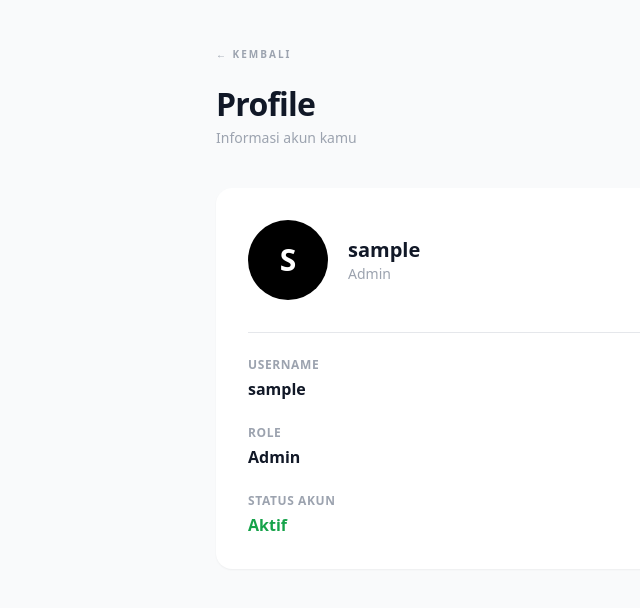
After one commit to nadiamega/tiket-grup-projek, a PHP site: page /profile.php in a window 1280 px wide. The commit adds this page. Shown: the top 608 px of the page, without its empty margins (0-640 px from the left). Run offline with PHP 8.4, Linux system fonts and the light colour scheme; the visitor is signed in with stand-in values (Sample User, id 1); tables that the repository leaves empty or names only in its code hold one stand-in row (values such as "Sample post"); some libraries are stand-ins or nearby versions.

Commit message:
penambahan profile

```diff
--- /dev/null
+++ b/profile.php
@@ -0,0 +1,136 @@
+<?php
+session_start();
+include 'koneksi.php';
+
+if (!isset($_SESSION['user_id'])) {
+    header("Location: login.php");
+    exit;
+}
+
+$user_id = $_SESSION['user_id'];
+
+$query = mysqli_query($conn, "SELECT * FROM users WHERE id='$user_id'");
+$data = mysqli_fetch_assoc($query);
+
+if (!$data) {
+    echo "Data user tidak ditemukan.";
+    exit;
+}
+
+$username = $data['username'];
+$role = $data['role'];
+?>
+
+<!DOCTYPE html>
+<html lang="id">
+
+<head>
+    <meta charset="UTF-8">
+    <meta name="viewport" content="width=device-width, initial-scale=1.0">
+
+    <title>Profile - <?php echo htmlspecialchars($username); ?></title>
+
+    <script src="https://cdn.tailwindcss.com"></script>
+</head>
+
+<body class="bg-gray-50">
+
+    <div class="max-w-4xl mx-auto px-6 py-10">
+
+        <!-- Header -->
+        <div class="mb-10">
+
+            <a href="javascript:history.back()"
+               class="text-[10px] font-black text-gray-400 uppercase tracking-[0.2em] hover:text-black transition">
+                ← Kembali
+            </a>
+
+            <h1 class="text-[32px] font-black text-gray-900 tracking-tight mt-4">
+                Profile
+            </h1>
+
+            <p class="text-sm text-gray-400 font-medium">
+                Informasi akun kamu
+            </p>
+
+        </div>
+
+
+        <!-- Profile Card -->
+        <div class="bg-white rounded-2xl shadow-sm p-8">
+
+            <!-- Avatar -->
+            <div class="flex items-center gap-5 mb-8">
+
+                <div class="w-20 h-20 bg-black rounded-full flex items-center justify-center text-white text-3xl font-bold uppercase">
+                    <?php echo strtoupper(substr($username, 0, 1)); ?>
+                </div>
+
+                <div>
+
+                    <h2 class="text-xl font-black text-gray-900">
+                        <?php echo htmlspecialchars($username); ?>
+                    </h2>
+
+                    <p class="text-sm text-gray-400 capitalize">
+                        <?php echo htmlspecialchars($role); ?>
+                    </p>
+
+                </div>
+
+            </div>
+
+
+            <!-- Data Profile -->
+            <div class="border-t pt-6">
+
+                <!-- Username -->
+                <div class="mb-6">
+
+                    <p class="text-xs font-bold text-gray-400 uppercase tracking-wider">
+                        Username
+                    </p>
+
+                    <p class="text-base font-semibold text-gray-900 mt-1">
+                        <?php echo htmlspecialchars($username); ?>
+                    </p>
+
+                </div>
+
+
+                <!-- Role -->
+                <div class="mb-6">
+
+                    <p class="text-xs font-bold text-gray-400 uppercase tracking-wider">
+                        Role
+                    </p>
+
+                    <p class="text-base font-semibold text-gray-900 mt-1 capitalize">
+                        <?php echo htmlspecialchars($role); ?>
+                    </p>
+
+                </div>
+
+
+                <!-- Status -->
+                <div>
+
+                    <p class="text-xs font-bold text-gray-400 uppercase tracking-wider">
+                        Status Akun
+                    </p>
+
+                    <p class="text-base font-semibold text-green-600 mt-1">
+                        Aktif
+                    </p>
+
+                </div>
+
+            </div>
+
+        </div>
+
+    </div>
+
+</body>
+
+</html>
```
Also changed, not shown: header_user.php (+61 -11 lines).
